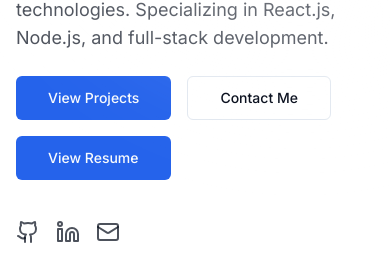
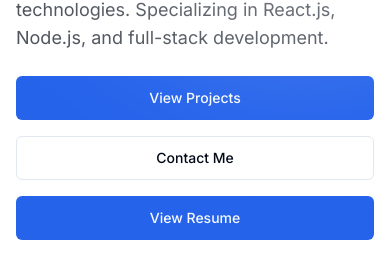
Before and after one commit to apurvasharan17/Portfolio, a Next.js app: page / in a window 390 px wide. Shown: the part 324-603 px from the top of the page. Built offline with nearby package versions, Linux system fonts and the light colour scheme; no server answers.

Commit message:
changed  button alignement

```diff
--- a/components/hero.tsx
+++ b/components/hero.tsx
@@ -35,7 +35,7 @@ export default function Hero() {
               React.js, Node.js, and full-stack development.
             </p>
 
-            <div className="flex flex-wrap gap-4">
+            <div className="flex flex-wrap gap-4 flex-col md:flex-row">
               <Button asChild size="lg">
                 <Link href="#projects">View Projects</Link>
               </Button>
@@ -58,7 +58,7 @@ export default function Hero() {
                 <span className="sr-only">GitHub</span>
               </Link>
               <Link
-                href="https://linkedin.com/in/apurva-sharan"
+                href="https://www.linkedin.com/in/apurvasharan17/"
                 target="_blank"
                 rel="noopener noreferrer"
                 className="text-foreground/70 hover:text-primary transition-colors"
```
